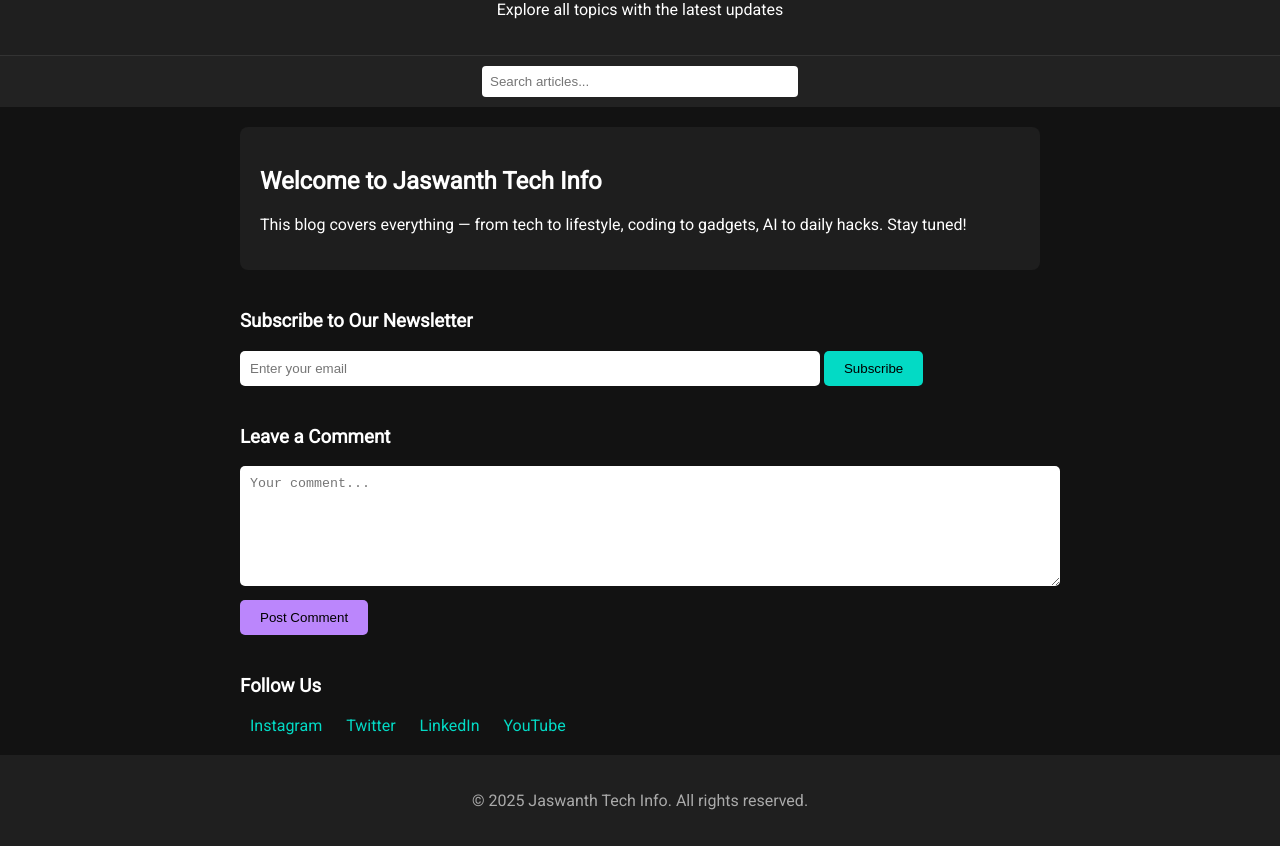
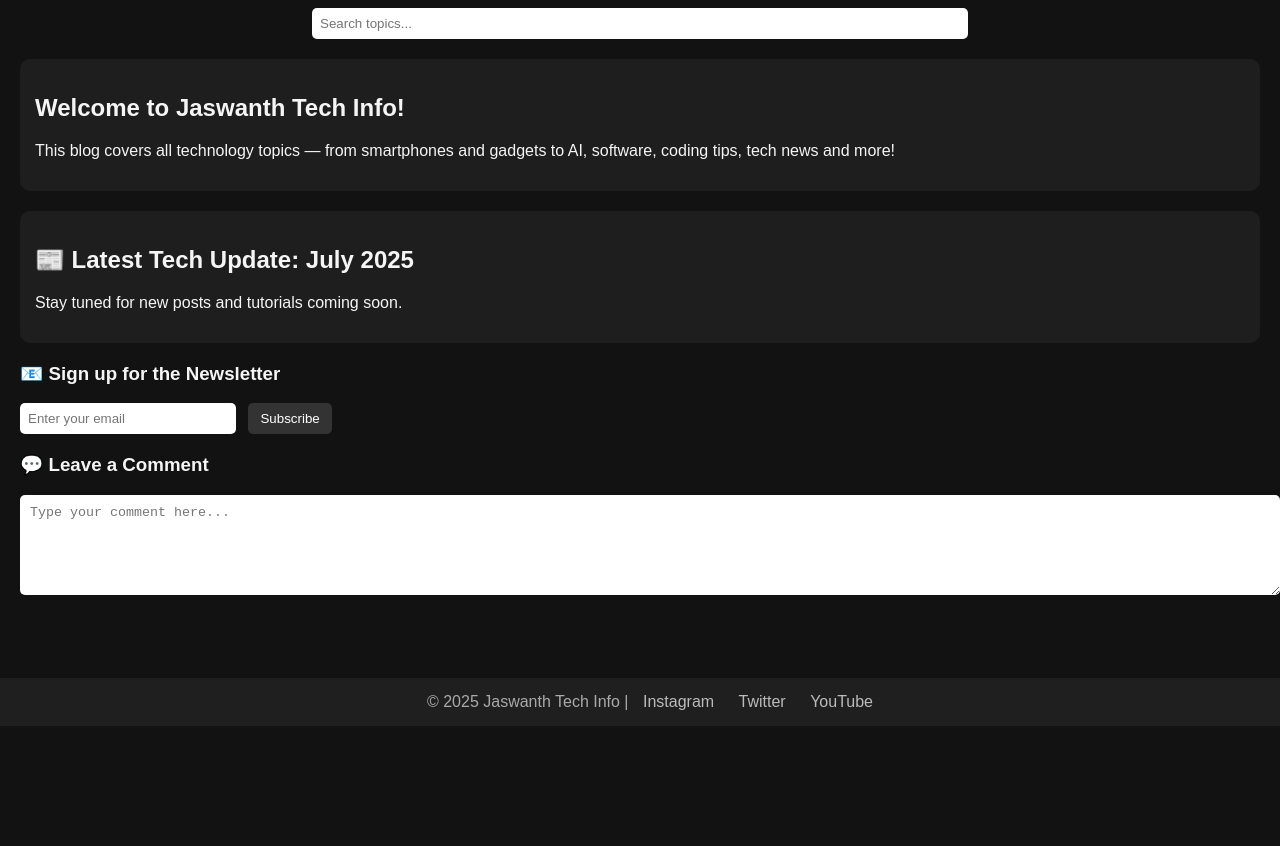
Before and after one commit to vysyarjujaswanthraju-create/jaswanthtechinfo, a plain HTML site: page index.html in a window 1280 px wide. Shown: the part 74-920 px from the top of the page. After the commit the page ends 800 px from the top, so only its background shows below. Drawn offline with Linux system fonts and the light colour scheme.

Commit message:
Update index.html

```diff
--- a/index.html
+++ b/index.html
@@ -1,126 +1,124 @@
-<!DOCTYPE html><html lang="en">
+
+<!DOCTYPE html>
+<html lang="en">
 <head>
   <meta charset="UTF-8" />
-  <meta name="viewport" content="width=device-width, initial-scale=1.0" />
+  <meta name="viewport" content="width=device-width, initial-scale=1.0"/>
   <title>Jaswanth Tech Info</title>
-  <link href="https://fonts.googleapis.com/css2?family=Roboto&display=swap" rel="stylesheet" />
   <style>
     body {
+      background-color: #121212;
+      color: #f5f5f5;
+      font-family: Arial, sans-serif;
       margin: 0;
-      font-family: 'Roboto', sans-serif;
-      background-color: #121212;
-      color: #ffffff;
+      padding: 0;
     }
     header {
-      background-color: #1f1f1f;
+      background: #1f1f1f;
       padding: 20px;
       text-align: center;
-      border-bottom: 1px solid #333;
-    }
-    header h1 {
-      margin: 0;
-      font-size: 2rem;
+      font-size: 28px;
+      font-weight: bold;
     }
     nav {
-      background-color: #222;
-      padding: 10px;
       text-align: center;
+      margin-top: 10px;
     }
-    nav input[type="text"] {
+    nav input {
       padding: 8px;
-      width: 300px;
-      border-radius: 4px;
+      width: 50%;
       border: none;
+      border-radius: 5px;
     }
     main {
       padding: 20px;
-      max-width: 800px;
-      margin: auto;
     }
     article {
-      background-color: #1e1e1e;
-      padding: 20px;
+      background: #1e1e1e;
       margin-bottom: 20px;
-      border-radius: 8px;
+      padding: 15px;
+      border-radius: 10px;
     }
     footer {
-      background-color: #1f1f1f;
+      text-align: center;
+      background: #1f1f1f;
+      padding: 15px;
+      position: fixed;
+      bottom: 0;
+      width: 100%;
       color: #aaa;
-      text-align: center;
-      padding: 20px;
     }
-    .newsletter, .comments, .social {
-      margin-top: 40px;
-    }
-    .newsletter input[type="email"] {
-      padding: 10px;
-      width: 70%;
-      border: none;
-      border-radius: 5px;
-    }
-    .newsletter button {
-      padding: 10px 20px;
-      border: none;
-      border-radius: 5px;
-      background-color: #03dac5;
-      color: #000;
-      cursor: pointer;
+    .social {
+      margin-top: 10px;
     }
     .social a {
       margin: 0 10px;
-      color: #03dac5;
+      color: #bbb;
       text-decoration: none;
     }
-    .comments textarea {
+    .newsletter input[type="email"] {
+      padding: 8px;
+      border-radius: 5px;
+      border: none;
+      width: 200px;
+    }
+    .newsletter button {
+      padding: 8px 12px;
+      margin-left: 8px;
+      background: #333;
+      border: none;
+      color: white;
+      border-radius: 5px;
+    }
+    .comment-section {
+      margin-top: 20px;
+    }
+    .comment-section textarea {
       width: 100%;
-      height: 100px;
+      height: 80px;
       border-radius: 5px;
       border: none;
       padding: 10px;
     }
-    .comments button {
-      margin-top: 10px;
-      padding: 10px 20px;
-      border: none;
-      border-radius: 5px;
-      background-color: #bb86fc;
-      color: #000;
-      cursor: pointer;
-    }
   </style>
 </head>
 <body>
-  <header>
-    <h1>Jaswanth Tech Info</h1>
-    <p>Explore all topics with the latest updates</p>
-  </header>  <nav>
-    <input type="text" placeholder="Search articles...">
-  </nav>  <main>
+  <header>Jaswanth Tech Info</header>
+
+  <nav>
+    <input type="text" placeholder="Search topics..." />
+  </nav>
+
+  <main>
     <article>
-      <h2>Welcome to Jaswanth Tech Info</h2>
-      <p>This blog covers everything — from tech to lifestyle, coding to gadgets, AI to daily hacks. Stay tuned!</p>
-    </article><div class="newsletter">
-  <h3>Subscribe to Our Newsletter</h3>
-  <input type="email" placeholder="Enter your email">
-  <button>Subscribe</button>
-</div>
+      <h2>Welcome to Jaswanth Tech Info!</h2>
+      <p>This blog covers all technology topics — from smartphones and gadgets to AI, software, coding tips, tech news and more!</p>
+    </article>
 
-<div class="comments">
-  <h3>Leave a Comment</h3>
-  <textarea placeholder="Your comment..."></textarea>
-  <button>Post Comment</button>
-</div>
+    <article>
+      <h2>📰 Latest Tech Update: July 2025</h2>
+      <p>Stay tuned for new posts and tutorials coming soon.</p>
+    </article>
 
-<div class="social">
-  <h3>Follow Us</h3>
-  <a href="#">Instagram</a>
-  <a href="#">Twitter</a>
-  <a href="#">LinkedIn</a>
-  <a href="#">YouTube</a>
-</div>
+    <section class="newsletter">
+      <h3>📧 Sign up for the Newsletter</h3>
+      <input type="email" placeholder="Enter your email" />
+      <button>Subscribe</button>
+    </section>
 
-  </main>  <footer>
-    <p>&copy; 2025 Jaswanth Tech Info. All rights reserved.</p>
+    <section class="comment-section">
+      <h3>💬 Leave a Comment</h3>
+      <textarea placeholder="Type your comment here..."></textarea>
+    </section>
+  </main>
+
+  <footer>
+    © 2025 Jaswanth Tech Info |
+    <span class="social">
+      <a href="#">Instagram</a>
+      <a href="#">Twitter</a>
+      <a href="#">YouTube</a>
+    </span>
   </footer>
 </body>
 </html>
```
